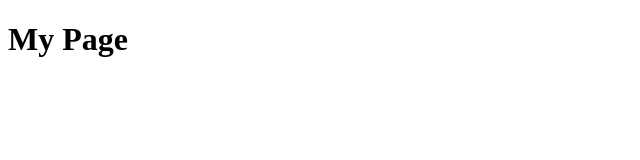
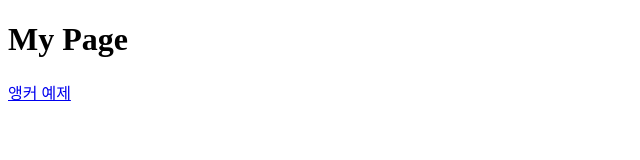
Before and after one commit to imradev/front, a plain HTML site: page index.html in a window 1280 px wide. Shown: the whole page, without its empty margins (0-640 px from the left). Drawn offline with Linux system fonts and the light colour scheme.

Commit message:
Update index.html

```diff
--- a/index.html
+++ b/index.html
@@ -8,5 +8,6 @@
 </head>
 <body>
   <h1>My Page</h1>
+  <a href="/exl.html">앵커 예제</a>
 </body>
 </html>
```
